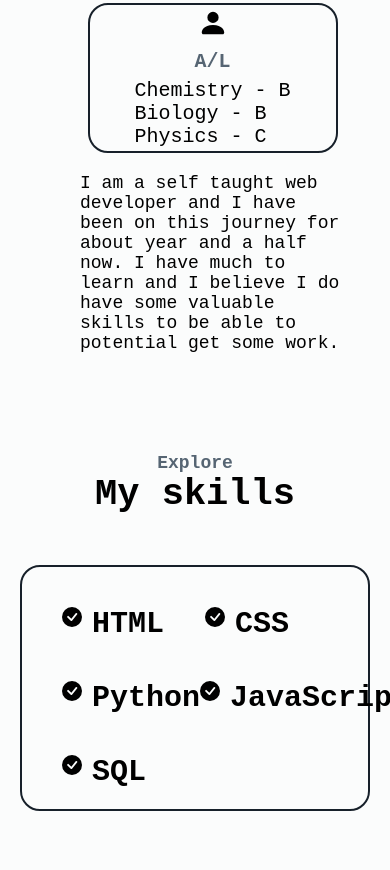
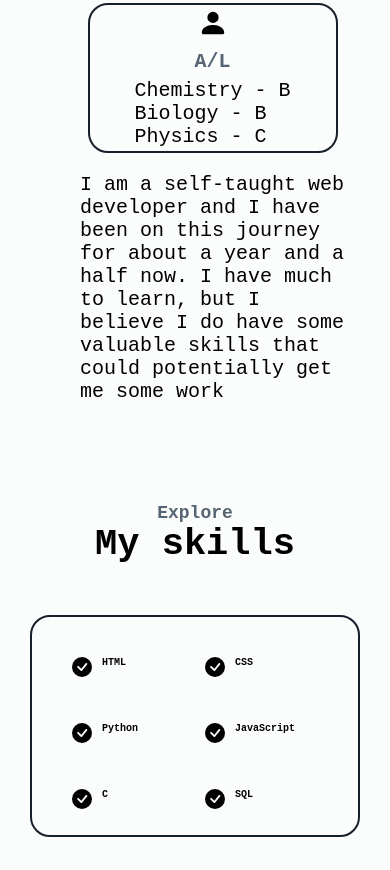
Before and after one commit to vishwa2001911/test_page_2, a plain HTML site: page index.html in a window 390 px wide. Shown: the part 1127-1997 px from the top of the page. Drawn offline with Linux system fonts and the light colour scheme.

Commit message:
Add files via upload

```diff
--- a/index.html
+++ b/index.html
@@ -105,7 +105,7 @@
             margin-bottom: 100px;
             margin: 6px;
             color: #566573;
-    }
+        }
 
 
 
@@ -233,6 +233,7 @@
         .boxx{
             display: flex;
             flex: 1;
+
         }
 
         .boxx>div{
@@ -333,6 +334,10 @@
 
         }
 
+        .boxx h2 {
+            font-size: 10px;
+        }
+
         .footer-text{
             font-size: 15px;
         }
@@ -344,21 +349,18 @@
                 display: none;
             }
             .logo span{
-                font-size: 40px;
+                font-size: 30px;
             }
 
-            .p{
-            font-size: 18px;
 
-            }
 
             .box{
-            width: 350px;
+            width: 330px;
 
             }
 
             .footer-text{
-            font-size: 10px;
+            font-size: 15px;
         }
 
         }
@@ -378,7 +380,7 @@
     <header>
         <nav>
             <div class="logo">
-                <span>
+                <span style="color:  #566573;">
                     Vishwa Prabhath
                 </span>
             </div>
@@ -426,6 +428,7 @@
             </div>
         </div>
     </main>
+
     <div class="about">
         <div class="about-header" align="center">
             <h3 style="color: #566573; font-size: 18px;">Get To Know More</h3>
@@ -471,8 +474,7 @@
                 </div>
                 <div class="about-text">
                     <p class="p">
-                        I am a self taught web developer and I have been on this journey for about year and a half now.
-                        I have much to learn and I believe I do have some valuable skills to be able to potential get some work.
+                        I am a self-taught web developer and I have been on this journey for about a year and a half now. I have much to learn, but I believe I do have some valuable skills that could potentially get me some work
                     </p>
                 </div>
             </div>
@@ -524,7 +526,16 @@
                 </div>
 
                </div>
+
                <div class="box-1">
+                <div class="boxx">
+                    <div>
+                        <svg xmlns="http://www.w3.org/2000/svg" width="20" height="20" fill="currentColor" class="bi bi-check-circle-fill" viewBox="0 0 16 16">
+                            <path d="M16 8A8 8 0 1 1 0 8a8 8 0 0 1 16 0zm-3.97-3.03a.75.75 0 0 0-1.08.022L7.477 9.417 5.384 7.323a.75.75 0 0 0-1.06 1.06L6.97 11.03a.75.75 0 0 0 1.079-.02l3.992-4.99a.75.75 0 0 0-.01-1.05z"/>
+                        </svg>
+                    </div>
+                    <h2>C</h2>
+                </div>
                 <div class="boxx">
                     <div>
                         <svg xmlns="http://www.w3.org/2000/svg" width="20" height="20" fill="currentColor" class="bi bi-check-circle-fill" viewBox="0 0 16 16">
@@ -533,11 +544,15 @@
                     </div>
                     <h2>SQL</h2>
                 </div>
+           </div>
 
+                </div>
            </div>
-           </div>
-       </div>
             </div>
+        </div>
+
+
+
         </div>
     </div>
 
@@ -572,7 +587,7 @@
                         </a>
                     </li>
                     <li>
-                        <a href="Vprabhath937@gmail.com" target="_blank">
+                        <a href="mailto:Vprabhath937@gmail.com" target="_blank">
                             <svg xmlns="http://www.w3.org/2000/svg" width="30" height="30" fill="currentColor" class="bi bi-envelope-fill" viewBox="0 0 16 16">
                                 <path d="M.05 3.555A2 2 0 0 1 2 2h12a2 2 0 0 1 1.95 1.555L8 8.414.05 3.555ZM0 4.697v7.104l5.803-3.558L0 4.697ZM6.761 8.83l-6.57 4.027A2 2 0 0 0 2 14h12a2 2 0 0 0 1.808-1.144l-6.57-4.027L8 9.586l-1.239-.757Zm3.436-.586L16 11.801V4.697l-5.803 3.546Z"/>
                             </svg>
```
